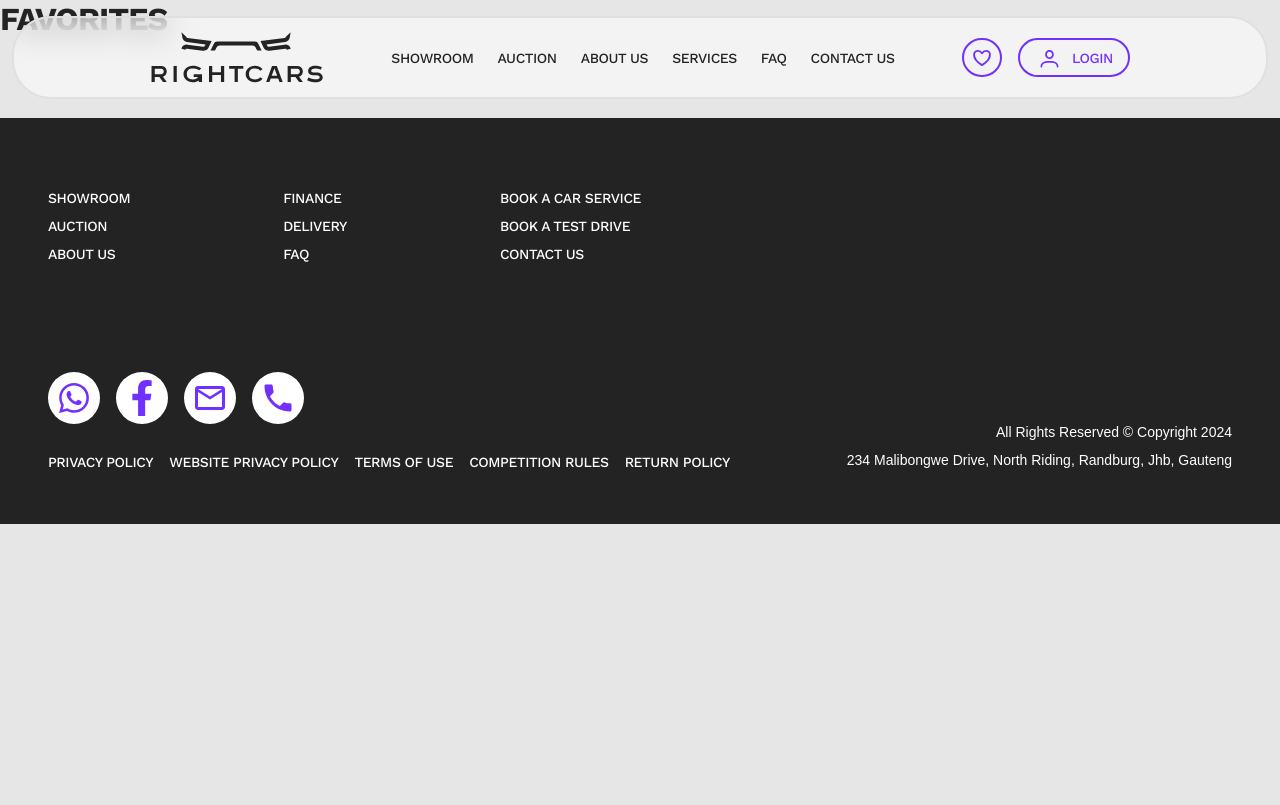
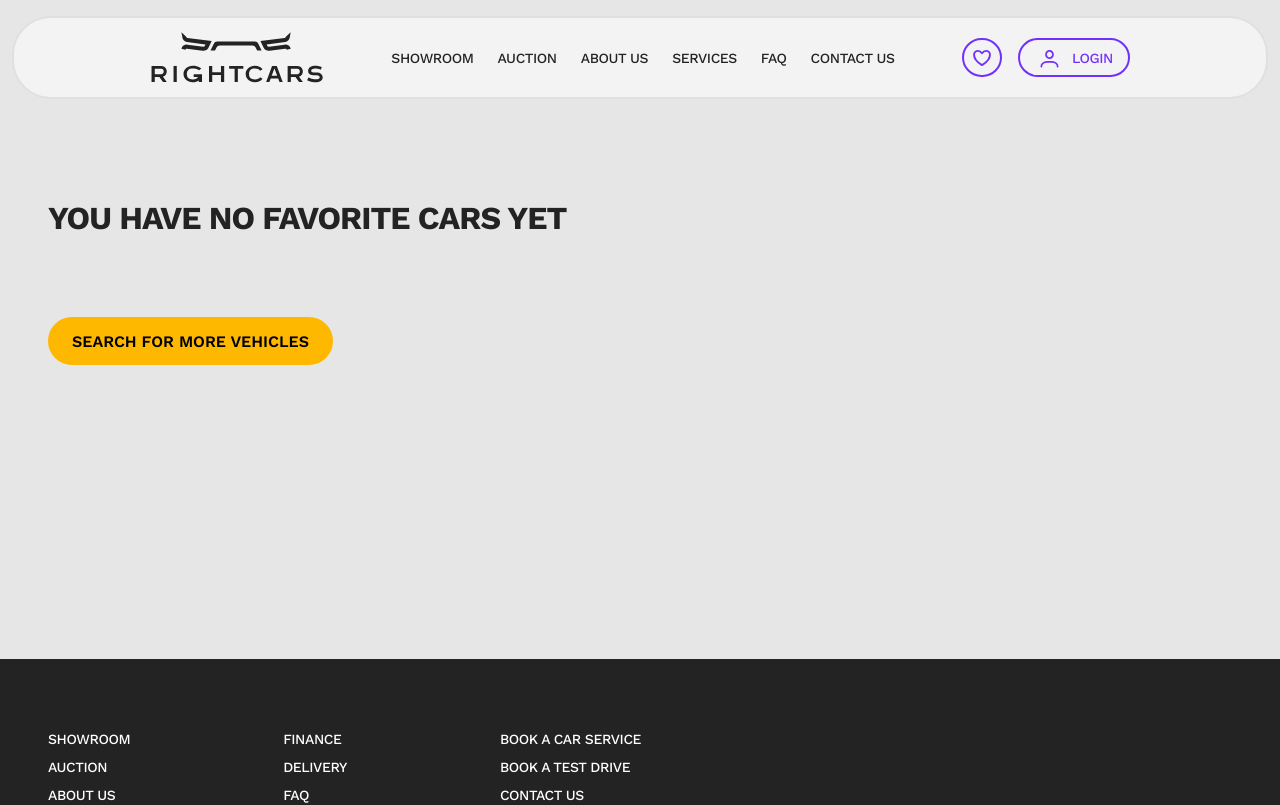
Before and after one commit to right-cars/right-cars-site-frontend, a Next.js app: page /favorites in a window 1280 px wide. Shown: the top 805 px of the page. Built offline with nearby package versions, Linux system fonts and the light colour scheme; a web font is replaced by a local one.

Commit message:
added favorites page

```diff
--- a/src/app/favorites/page.tsx
+++ b/src/app/favorites/page.tsx
@@ -1,3 +1,60 @@
+"use client";
+import { useState, useEffect } from "react";
+import Link from "next/link";
+import Button from "@/shared/components/Buttons/Button/Button";
+import CarCard from "@/shared/components/CarCard/CarCard";
+import Container from "@/shared/layouts/Container/Container";
+import { CarProps } from "@/shared/types/car";
+import { temporaryData } from "../views/Showroom/Gallery/temporaryData";
+import cls from "./styles.module.scss";
+
 export default function Favorites() {
-  return <h2>favorites</h2>;
+  const [favoriteCars, setFavoriteCars] = useState<CarProps[]>([]);
+
+  const updateFavorites = () => {
+    const favorites = JSON.parse(localStorage.getItem("favorites") || "[]");
+    const filteredCars = temporaryData.filter((car) =>
+      favorites.includes(car.id)
+    );
+    setFavoriteCars(filteredCars);
+  };
+
+  useEffect(() => {
+    updateFavorites();
+    window.addEventListener("storage", updateFavorites);
+
+    return () => {
+      window.removeEventListener("storage", updateFavorites);
+    };
+  }, []);
+
+  const handleRemoveFavorite = (id: string) => {
+    const favorites = JSON.parse(localStorage.getItem("favorites") || "[]");
+    const updatedFavorites = favorites.filter((favId: string) => favId !== id);
+    localStorage.setItem("favorites", JSON.stringify(updatedFavorites));
+    updateFavorites();
+  };
+
+  return (
+    <Container>
+      <section className={`${"container section"} ${cls.wrapper}`}>
+        {favoriteCars.length === 0 ? (
+          <h2 className={cls.empty}>You have no favorite cars yet</h2>
+        ) : (
+          <div className={cls.favoritesWrap}>
+            {favoriteCars.map((car) => (
+              <CarCard
+                key={car.id}
+                {...car}
+                onRemoveFavorite={handleRemoveFavorite}
+              />
+            ))}
+          </div>
+        )}
+        <Link href={"/showroom"} className={cls.btnWrapp}>
+          <Button text="search for more vehicles" />
+        </Link>
+      </section>
+    </Container>
+  );
 }
--- /dev/null
+++ b/src/app/favorites/styles.module.scss
@@ -0,0 +1,44 @@
+.wrapper {
+  margin-top: 99px;
+  padding-top: 100px;
+  min-height: 70vh;
+
+  @media (max-width: 989px) {
+    margin-top: 95px;
+    padding-top: 80px;
+  }
+
+  @media (max-width: 550px) {
+    margin-top: 84px;
+    padding-top: 72px;
+  }
+}
+
+.favoritesWrap {
+  display: grid;
+  grid-template-columns: repeat(4, 1fr);
+  gap: 16px;
+
+  @media (max-width: 989px) {
+    grid-template-columns: repeat(3, 1fr);
+  }
+
+  @media (max-width: 768px) {
+    grid-template-columns: repeat(2, 1fr);
+  }
+
+  @media (max-width: 550px) {
+    grid-template-columns: 1fr;
+  }
+}
+
+.btnWrapp {
+  display: flex;
+  margin-top: 60px;
+  width: 285px;
+
+  @media (max-width: 550px) {
+    margin-top: 40px;
+    width: 100%;
+  }
+}
--- a/src/shared/components/Buttons/FavoriteBtn/FavoriteBtn.tsx
+++ b/src/shared/components/Buttons/FavoriteBtn/FavoriteBtn.tsx
@@ -7,10 +7,11 @@ import cls from "./styles.module.scss";
 interface FavoriteButtonProps {
   id: string;
     reserved?: boolean;
-    isCarPage?:boolean
+  isCarPage?: boolean;
+  onRemoveFavorite?: (id: string) => void
 }
 
-export default function FavoriteBtn({ id, reserved, isCarPage }: FavoriteButtonProps) {
+export default function FavoriteBtn({ id, reserved, isCarPage, onRemoveFavorite }: FavoriteButtonProps )  {
   const [isFavorite, setIsFavorite] = useState(false);
 
   useEffect(() => {
@@ -18,16 +19,18 @@ export default function FavoriteBtn({ id, reserved, isCarPage }: FavoriteButtonP
     setIsFavorite(favorites.includes(id));
   }, [id]);
 
-    const toggleFavorite = (e: React.MouseEvent) => {
+  const toggleFavorite = (e: React.MouseEvent) => {
     e.stopPropagation();
     const favorites = JSON.parse(localStorage.getItem("favorites") || "[]");
     let updatedFavorites;
 
     if (favorites.includes(id)) {
       updatedFavorites = favorites.filter((favId: string) => favId !== id);
+      onRemoveFavorite?.(id);
     } else {
       updatedFavorites = [...favorites, id];
     }
+
     localStorage.setItem("favorites", JSON.stringify(updatedFavorites));
     setIsFavorite(!isFavorite);
   };
--- a/src/shared/components/CarCard/CarCard.tsx
+++ b/src/shared/components/CarCard/CarCard.tsx
@@ -16,11 +16,12 @@ export default function CarCard(props: CarProps) {
     transmission,
     id,
     reserved,
+    onRemoveFavorite
   } = props;
 
   return (
     <div className={cls.wrapp}>
-    <FavoriteBtn id={id} reserved={reserved}/>
+    <FavoriteBtn id={id} reserved={reserved} onRemoveFavorite={onRemoveFavorite}/>
       <div className={cls.imgBlock}>
         <Image
           src={img}
--- a/src/shared/types/car.ts
+++ b/src/shared/types/car.ts
@@ -9,5 +9,6 @@ export interface CarProps {
   transmission: string;
   href: string;
   type?: string;
-  reserved?:boolean
+  reserved?: boolean;
+  onRemoveFavorite?: (id: string) => void;
 }
```
